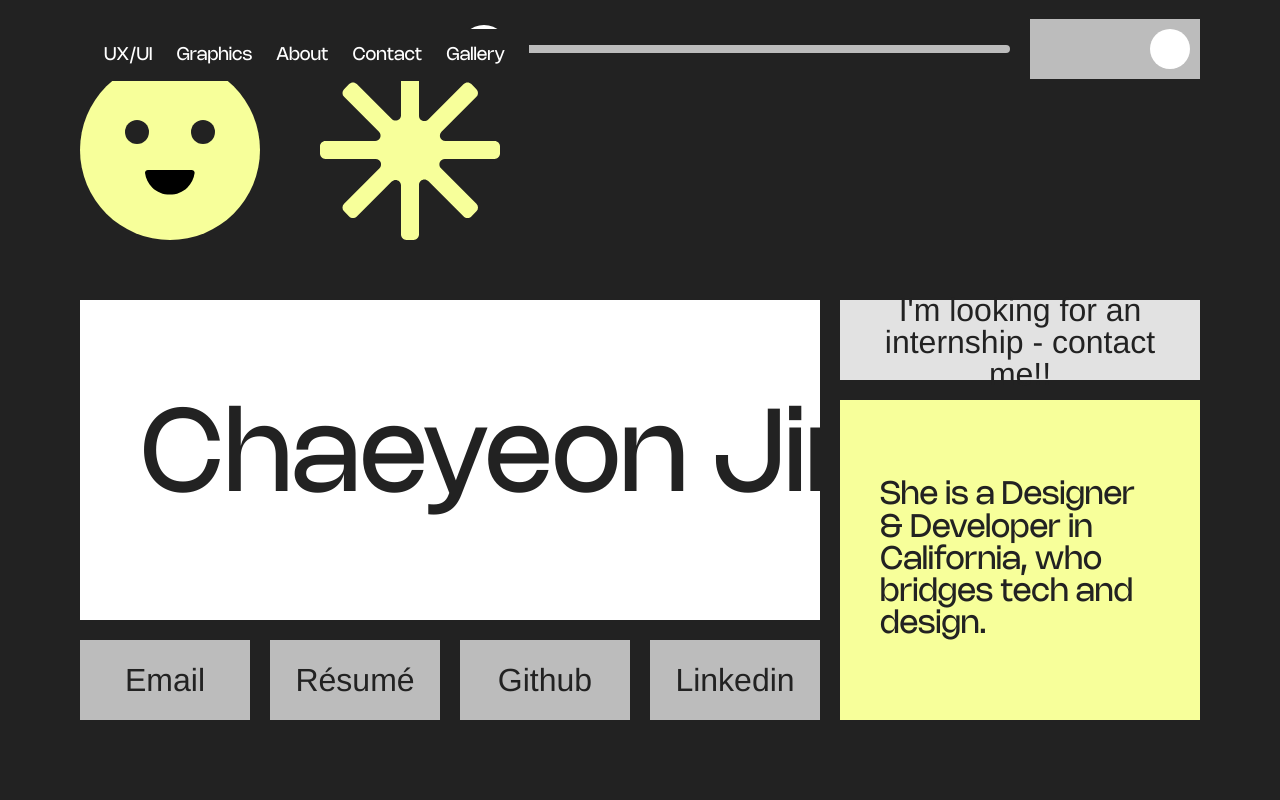
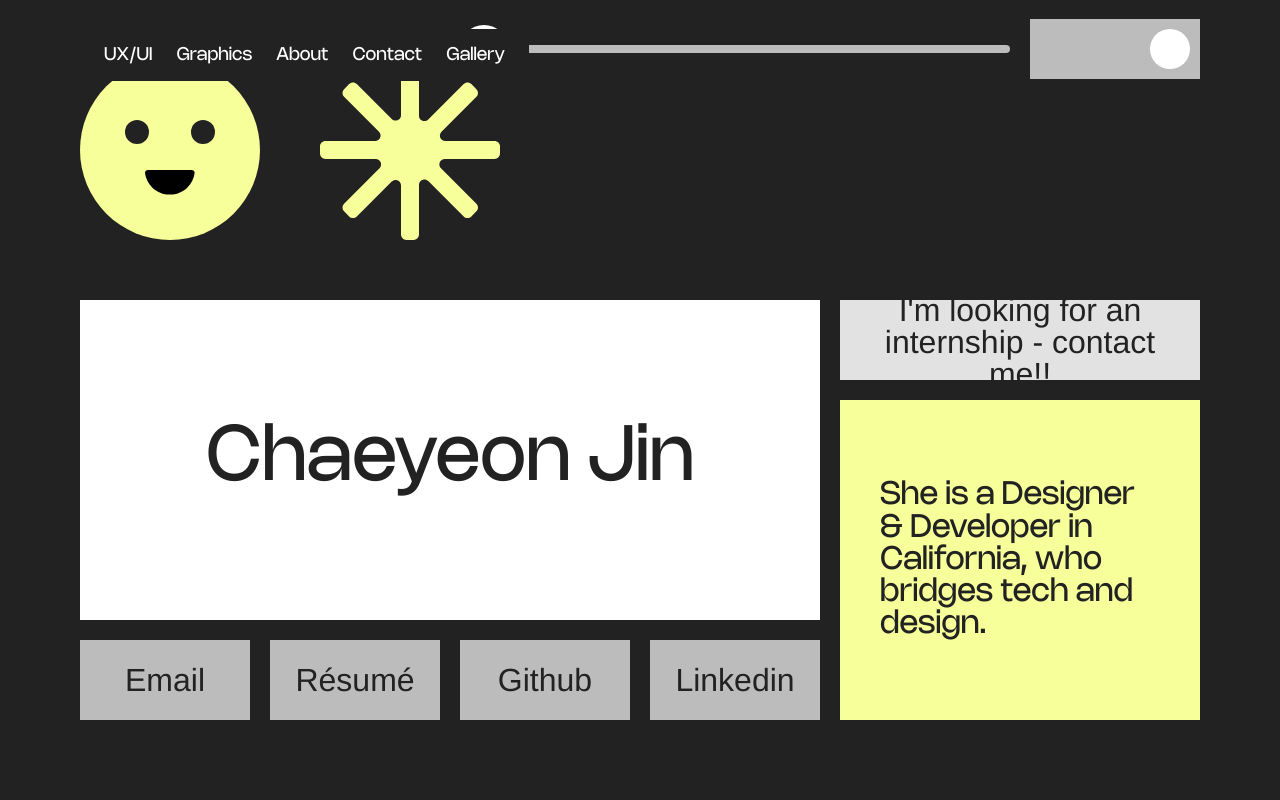
Before and after one commit to chaeyeon-jin/ChaeyeonJin_portfolio, a Next.js app: page / in a window 1280 px wide. Shown: the top 800 px of the page. Built offline with nearby package versions, Linux system fonts and the light colour scheme.

Commit message:
폰트깨짐해결2

```diff
--- a/app/globals.css
+++ b/app/globals.css
@@ -76,7 +76,7 @@
 
 @font-face {
   font-family: 'Mango Grotesque';
-  src: url('/fonts/MangoGrotesque-Regular.240621-1323.woff') format('woff');
+  src: url('/fonts/MangoGrotesque-Regular.woff') format('woff');
   font-weight: 400;
   font-style: normal;
   font-display: swap;
@@ -84,7 +84,7 @@
 
 @font-face {
   font-family: 'Mango Grotesque';
-  src: url('/fonts/MangoGrotesque-Medium.240621-1323.woff') format('woff');
+  src: url('/fonts/MangoGrotesque-Medium.woff') format('woff');
   font-weight: 500;
   font-style: normal;
   font-display: swap;
@@ -92,7 +92,7 @@
 
 @font-face {
   font-family: 'Mango Grotesque';
-  src: url('/fonts/MangoGrotesque-SemiBold.240621-1323.woff') format('woff');
+  src: url('/fonts/MangoGrotesque-SemiBold.woff') format('woff');
   font-weight: 600;
   font-style: normal;
   font-display: swap;
@@ -100,7 +100,7 @@
 
 @font-face {
   font-family: 'Mango Grotesque';
-  src: url('/fonts/MangoGrotesque-Bold.240621-1323.woff') format('woff');
+  src: url('/fonts/MangoGrotesque-Bold.woff') format('woff');
   font-weight: 700;
   font-style: normal;
   font-display: swap;
@@ -108,7 +108,7 @@
 
 @font-face {
   font-family: 'Mango Grotesque';
-  src: url('/fonts/MangoGrotesque-SemiBoldItalic.240621-1323.woff') format('woff');
+  src: url('/fonts/MangoGrotesque-SemiBoldItalic.woff') format('woff');
   font-weight: 600;
   font-style: italic;
   font-display: swap;
--- a/src/components/Hero.jsx
+++ b/src/components/Hero.jsx
@@ -131,7 +131,7 @@ const Hero = ({ borderRadius, setBorderRadius, isToggled, setIsToggled }) => {
               className="flex w-full h-[120px] md:h-[320px] items-center justify-center gap-2.5 px-2 md:px-8 lg:px-12 xl:px-[60px] py-4 md:py-12 xl:py-[60px] bg-variable-collection-white overflow-hidden"
               style={{ borderRadius: `${borderRadius}px` }}
             >
-              <div className="relative w-full text-center font-nohemi font-normal text-variable-collection-black text-[13vw] md:text-[10vw] lg:text-[11vw] xl:text-[9vw] 2xl:text-[140px] tracking-[0] leading-normal whitespace-nowrap">
+              <div className="relative w-full text-center font-nohemi font-normal text-variable-collection-black text-[10vw] md:text-[8vw] lg:text-[7vw] xl:text-[6vw] 2xl:text-[140px] tracking-[0] leading-normal whitespace-nowrap">
                 Chaeyeon Jin
               </div>
             </div>
```
